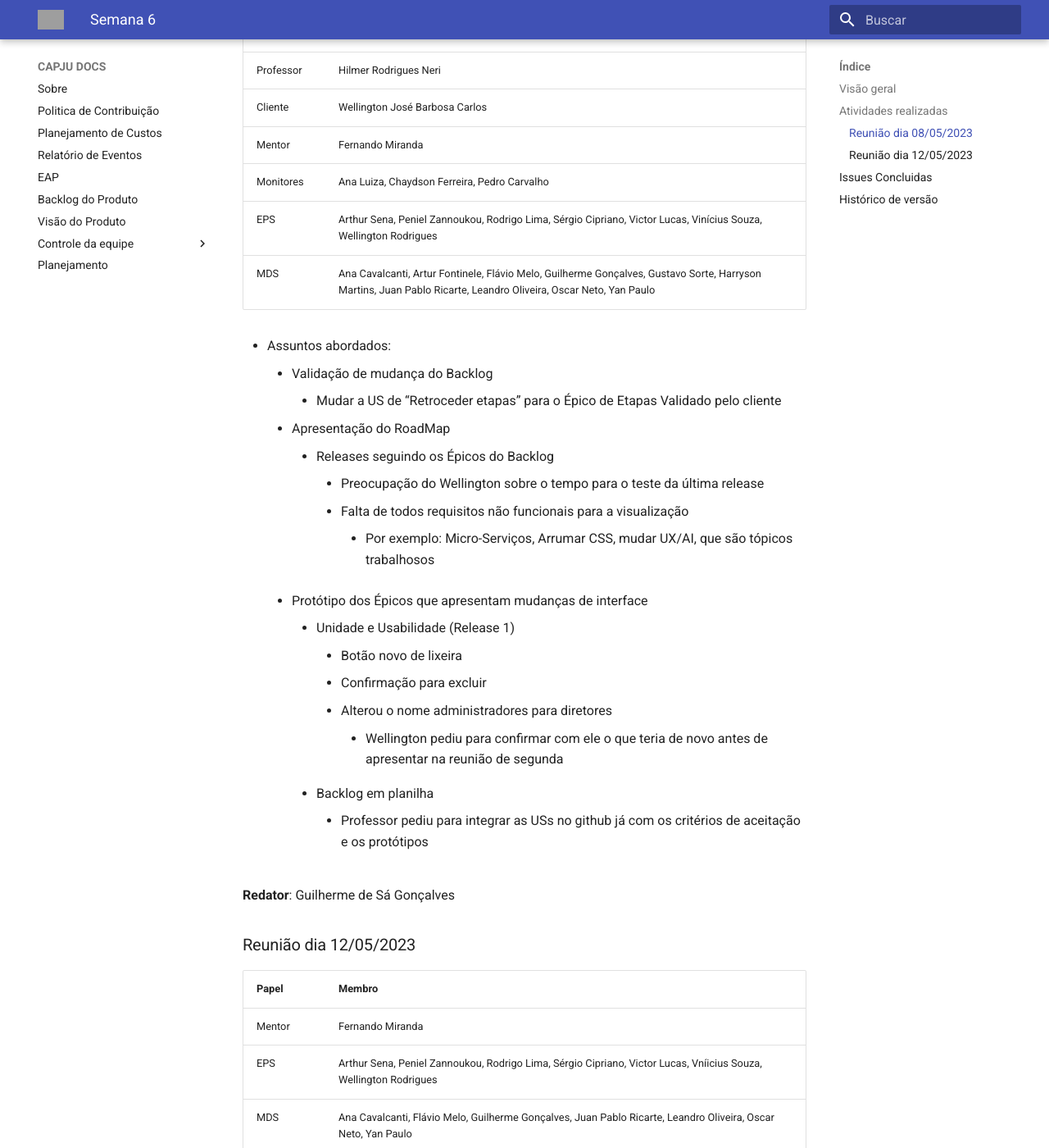
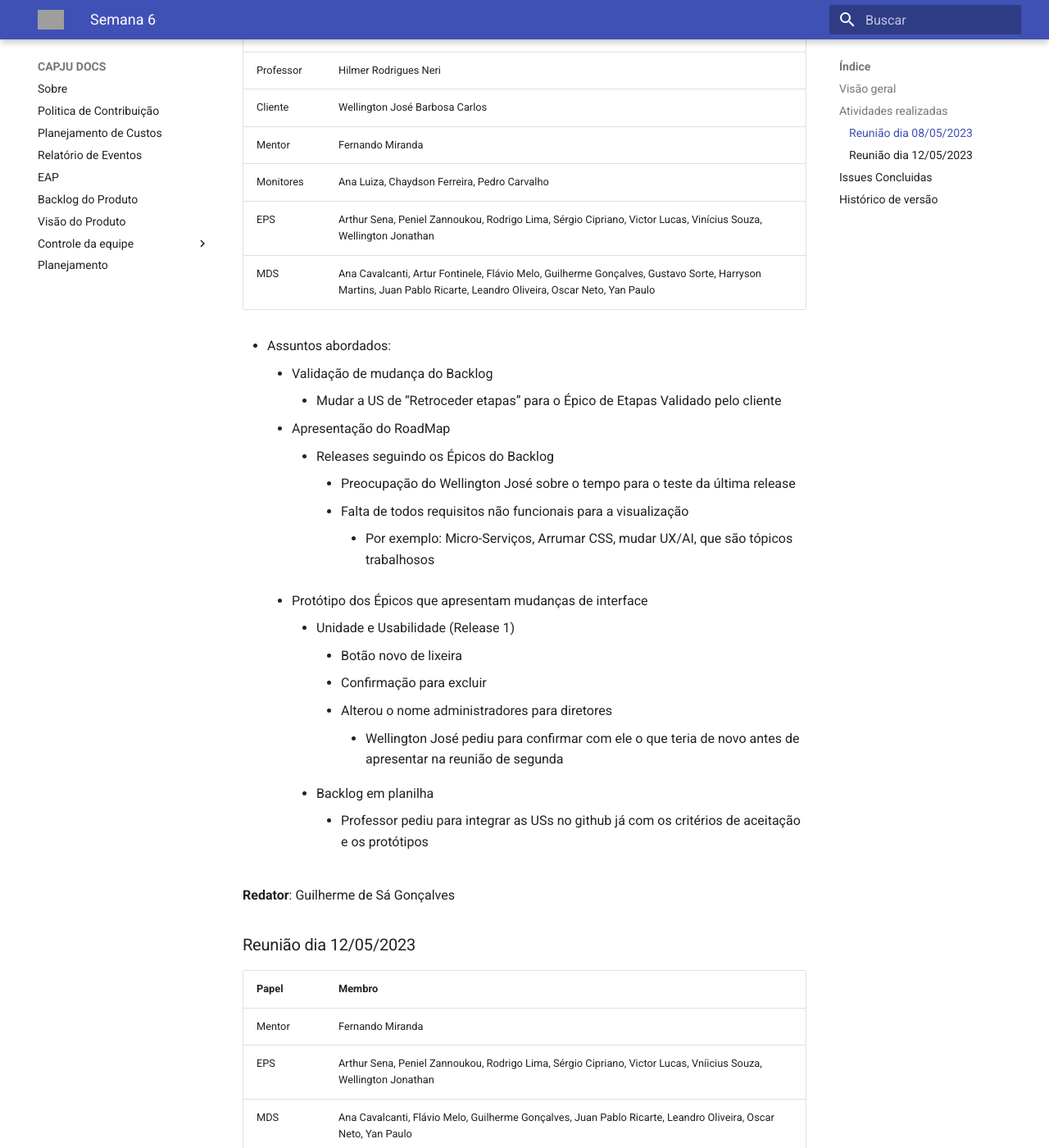
Before and after one commit to fga-eps-mds/2023-1-CAPJu-Doc, an MkDocs documentation site: the page built from docs/Relatórios/semana6.md, in a window 1280 px wide and 1400 px high, scrolled down 459 px. Shown: the whole window at 82% size. Built offline with MkDocs 1.6.1 and Material for MkDocs 9.7.7, drawn with Linux system fonts in a browser that asks for light colours; some of the changed text lies outside the part shown; grey boxes are pictures that could not be loaded.

Commit message:
Update semana6.md

```diff
--- a/docs/Relatórios/semana6.md
+++ b/docs/Relatórios/semana6.md
@@ -14,7 +14,7 @@
 | Cliente | Wellington José Barbosa Carlos |
 | Mentor |  Fernando Miranda |
 | Monitores | Ana Luiza, Chaydson Ferreira, Pedro Carvalho
-| EPS | Arthur Sena, Peniel Zannoukou, Rodrigo Lima, Sérgio Cipriano, Victor Lucas, Vinícius Souza, Wellington Rodrigues |
+| EPS | Arthur Sena, Peniel Zannoukou, Rodrigo Lima, Sérgio Cipriano, Victor Lucas, Vinícius Souza, Wellington Jonathan |
 | MDS | Ana Cavalcanti, Artur Fontinele, Flávio Melo, Guilherme Gonçalves, Gustavo Sorte, Harryson Martins, Juan Pablo Ricarte, Leandro Oliveira, Oscar Neto, Yan Paulo |
 
 - Assuntos abordados:
@@ -23,7 +23,7 @@
             Validado pelo cliente
     - Apresentação do RoadMap
         - Releases seguindo os Épicos do Backlog
-            - Preocupação do Wellington sobre o tempo para o teste da última release
+            - Preocupação do Wellington José sobre o tempo para o teste da última release
             - Falta de todos requisitos não funcionais para a visualização
                 - Por exemplo: Micro-Serviços, Arrumar CSS, mudar UX/AI, que são tópicos trabalhosos
     - Protótipo dos Épicos que apresentam mudanças de interface
@@ -31,7 +31,7 @@
             - Botão novo de lixeira
             - Confirmação para excluir
             - Alterou o nome administradores para diretores
-                - Wellington pediu para confirmar com ele o que teria de novo antes de apresentar na reunião de segunda
+                - Wellington José pediu para confirmar com ele o que teria de novo antes de apresentar na reunião de segunda
         - Backlog em planilha
             - Professor pediu para integrar as USs no github já com os critérios
 de aceitação e os protótipos
@@ -42,7 +42,7 @@ de aceitação e os protótipos
 | Papel | Membro |
 | ----- | ------ |
 | Mentor |  Fernando Miranda |
-| EPS | Arthur Sena, Peniel Zannoukou, Rodrigo Lima, Sérgio Cipriano, Victor Lucas, Vníicius Souza, Wellington Rodrigues |
+| EPS | Arthur Sena, Peniel Zannoukou, Rodrigo Lima, Sérgio Cipriano, Victor Lucas, Vníicius Souza, Wellington Jonathan |
 | MDS |  Ana Cavalcanti, Flávio Melo, Guilherme Gonçalves, Juan Pablo Ricarte, Leandro Oliveira, Oscar Neto, Yan Paulo |
 
 - Assuntos abordados:
@@ -85,10 +85,11 @@ de aceitação e os protótipos
 | Issue | Responsáveis(s) |
 | ----- | ---------------- |
 |[Criar página de etapas](https://github.com/fga-eps-mds/2023-1-CAPJu-Doc/issues/32)| Victor Lucas |
-|[Visão do Produto para Markdown](https://github.com/fga-eps-mds/2023-1-CAPJu-Doc/issues/35)| Arthur Sena, Vníicius Souza, Wellington Rodrigues, Ana Cavalcanti, Guilherme Gonçalves, Gustava Sorte, Juan Pablo Ricarte |
-|[Criar documento de Estrutura Analítica do Projeto - EAP](https://github.com/fga-eps-mds/2023-1-CAPJu-Doc/issues/38)| Victor Lucas, Wellington Rodrigues |
+|[Visão do Produto para Markdown](https://github.com/fga-eps-mds/2023-1-CAPJu-Doc/issues/35)| Arthur Sena, Vníicius Souza, Wellington Jonathan, Ana Cavalcanti, Guilherme Gonçalves, Gustava Sorte, Juan Pablo Ricarte |
+|[Criar documento de Estrutura Analítica do Projeto - EAP](https://github.com/fga-eps-mds/2023-1-CAPJu-Doc/issues/38)| Victor Lucas, Wellington Jonathan |
 
 ## Histórico de versão
 | Data | Versão | Descrição | Autor(es) |
 | ---- | ---- | ---- | ---- |
 | 17/05/2023 | 0.1.0 | Criação do Documento | Ana Cavalcanti e Guilherme Gonçalves|
+| 17/05/2023 | 0.1.0 | Atualização do Documento | wellington Jonathan|
```
